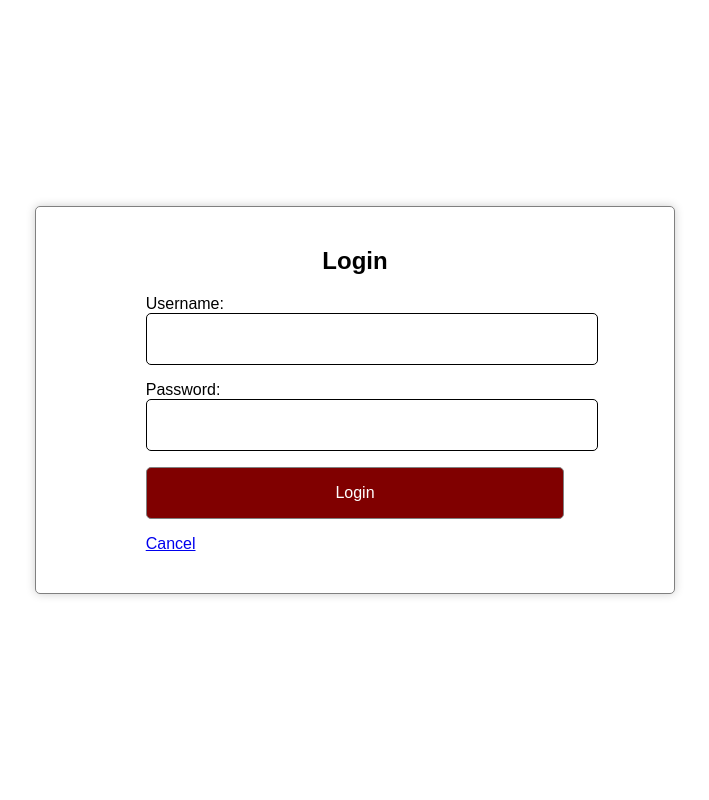
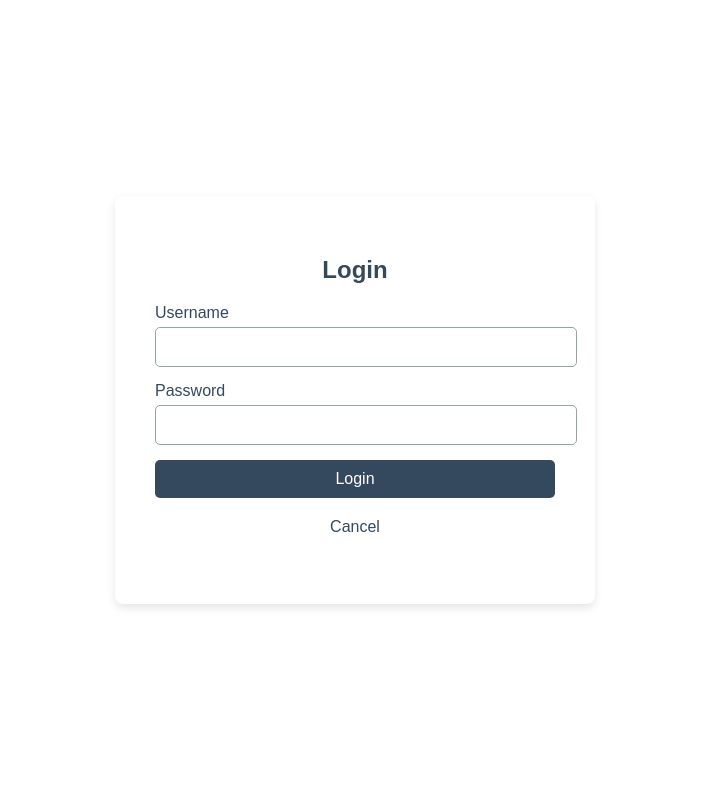
Before and after one commit to joelkwihangana/school_library, a PHP site: page /auth/login.php in a window 1280 px wide. Shown: the whole page, without its empty margins (285-994 px from the left). Run offline with PHP 8.4, Linux system fonts and the light colour scheme.

Commit message:
fix color parretes | fix styles and dashboards

```diff
--- a/auth/login.php
+++ b/auth/login.php
@@ -48,26 +48,28 @@ if ($_SERVER["REQUEST_METHOD"] == "POST") {
 </head>
 
 <body>
-    <div class="form-container ">
-        <div class="login-form ">
-            <h2 class="form title">Login</h2>
+    <div class="form-container">
+        <div class="login-form">
+            <h2 class="form-title">Login</h2>
             <form method="post" action="">
-                <label for="username">Username:</label>
-                <input type="text" id="username" name="username" required>
-                <label for="password">Password:</label>
-                <input type="password" id="password" name="password" required>
-                <input type="submit" value="Login" class="btn">
-                <a href="../index.php" class="cancel-btn">Cancel</a>
+                <div class="form-group">
+                    <label for="username">Username</label>
+                    <input type="text" id="username" name="username" required>
+                </div>
+                <div class="form-group">
+                    <label for="password">Password</label>
+                    <input type="password" id="password" name="password" required>
+                </div>
+                <div class="form-group">
+                    <input type="submit" value="Login" class="btn">
+                    <a href="../index.php" class="cancel-btn">Cancel</a>
+                </div>
             </form>
             <div class="display-error">
                 <?php displayError($error); ?>
             </div>
         </div>
     </div>
-
-
-
-
 </body>
 
 </html>
--- a/css/styles.css
+++ b/css/styles.css
@@ -1,10 +1,11 @@
 /* Define CSS Variables for Color Palette */
 :root {
-    --primary-color: #800000; /* Maroon */
-    --secondary-color: #808080; /* Gray */
+    --primary-color: #34495E; /* Navy Blue */
+    --secondary-color: #95A5A6; /* Gray */
     --background-color: #FFFFFF; /* White */
-    --text-color: #000000; /* Black */
-    --nav-hover-color: #C0C0C0; /* Light Gray for hover */
+    --text-color: #34495E; /* Navy Blue */
+    --nav-hover-color: #3498DB; /* Blue for hover */
+    --nav-active-color: #2C3E50; /* Darker Navy Blue for active */
 }
 
 /* Apply Font */
@@ -52,10 +53,8 @@ nav ul li a {
 
 nav ul li a:hover {
     background-color: var(--nav-hover-color);
-    color: var(--text-color);
+    color: var(--background-color);
 }
-
-
 
 footer {
     background: var(--secondary-color);
@@ -66,56 +65,159 @@ footer {
 }
 
 /* Login form styles  */
-
 .form-container {
     display: flex;
     width: 100%;
     height: 100vh;
-   align-items: center;
-   justify-content: center;
+    align-items: center;
+    justify-content: center;
+}
+
+/* form  */
+.form-container {
+    display: flex;
+    align-items: center;
+    justify-content: center;
+    width: 100%;
 }
 
 .login-form {
-    display: flex;
-    flex-direction: column;
-    align-items: center;
-    width: 50%;
-    margin: 20px auto;
-    padding: 20px;
+    width: 100%;
+    max-width: 400px;
+    margin: 20px;
+    padding: 40px;
+    border-radius: 8px;
+    background-color: var(--background-color);
+    box-shadow: 0 4px 8px rgba(0, 0, 0, 0.1);
+}
+
+.form-title {
+    margin-bottom: 20px;
+    font-size: 24px;
+    color: var(--primary-color);
+    text-align: center;
+}
+
+.form-group {
+    margin-bottom: 15px;
+}
+
+.form-group label {
+    display: block;
+    margin-bottom: 5px;
+    font-size: 16px;
+}
+
+.form-group input[type="text"],
+.form-group input[type="password"] {
+    width: 100%;
+    padding: 10px;
     border: 1px solid var(--secondary-color);
     border-radius: 5px;
-    background-color: var(--background-color);
-    color: var(--text-color);
-    box-shadow: 0 0 10px rgba(0, 0, 0, 0.2);
-    transition: box-shadow 0.3s ease;
-    box-sizing: border-box;
+    background-color: var(--input-background-color);
+    font-size: 16px;
+    outline: none;
+    transition: border-color 0.3s ease;
+}
 
+.form-group input[type="text"]:focus,
+.form-group input[type="password"]:focus {
+    border-color: var(--nav-hover-color);
+}
 
-}
-.login-form form{
-    display: flex;
-    flex-direction: column;
-    width: 70%;
-}
-form .btn{
+.btn {
     width: 100%;
-    padding: 1rem;
-    border: 1px solid var(--secondary-color);
+    padding: 10px 0;
+    border: none;
     border-radius: 5px;
     background-color: var(--primary-color);
     color: var(--background-color);
+    font-size: 16px;
     cursor: pointer;
     transition: background-color 0.3s ease;
 }
 
-form input{
+.btn:hover {
+    background-color: var(--nav-hover-color);
+}
+
+.cancel-btn {
+    display: inline-block;
+    margin-top: 10px;
+    text-align: center;
     width: 100%;
-    padding: 1rem;
-    border: 1px solid black;
-    border-radius: 5px;
+    padding: 10px 0;
+    color: var(--primary-color);
+    text-decoration: none;
+    font-size: 16px;
+    transition: color 0.3s ease;
+}
+
+.cancel-btn:hover {
+    color: var(--nav-hover-color);
+}
+
+.display-error {
+    margin-top: 15px;
+    color: var(--error-color);
+    text-align: center;
+    font-size: 14px;
+}
+
+.container {
+    padding: 2rem;
+}
+
+.dashboard {
+    display: flex;
+    gap: 20px;
+    width: 100%;
+    height: 100vh;
+    align-items: center;
+    justify-content: center;
+}
+
+.card {
     background-color: var(--background-color);
-    color: var(--text-color);
-    outline: none;
-    margin-bottom: 1rem;
-    font-size: 16px;
+    border-radius: 8px;
+    box-shadow: 0 4px 8px rgba(0, 0, 0, 0.1);
+    overflow: hidden;
+    max-width: 200px;
+    max-height: 200px;
+    text-align: center;
+    padding: 20px;
 }
+
+.card-content {
+    padding: 15px;
+}
+
+.card-number {
+    font-size: 3em;
+    margin: 0 0 10px;
+    color: var(--primary-color);
+}
+
+.card-title {
+    font-size: 1.2em;
+    margin: 0 0 15px;
+    color: var(--secondary-color);
+}
+
+.card-btn {
+    display: inline-block;
+    padding: 10px 20px;
+    background-color: var(--primary-color);
+    color: var(--background-color);
+    text-decoration: none;
+    border-radius: 4px;
+    transition: background-color 0.3s ease;
+}
+
+.card-btn:hover {
+    background-color: var(--nav-hover-color);
+}
+
+.card-btn:active {
+    background-color: var(--nav-active-color);
+}
```
Also changed, not shown: pages/librarian_dashboard.php (+4 -4 lines), pages/student_dashboard.php (+22 -10 lines).
